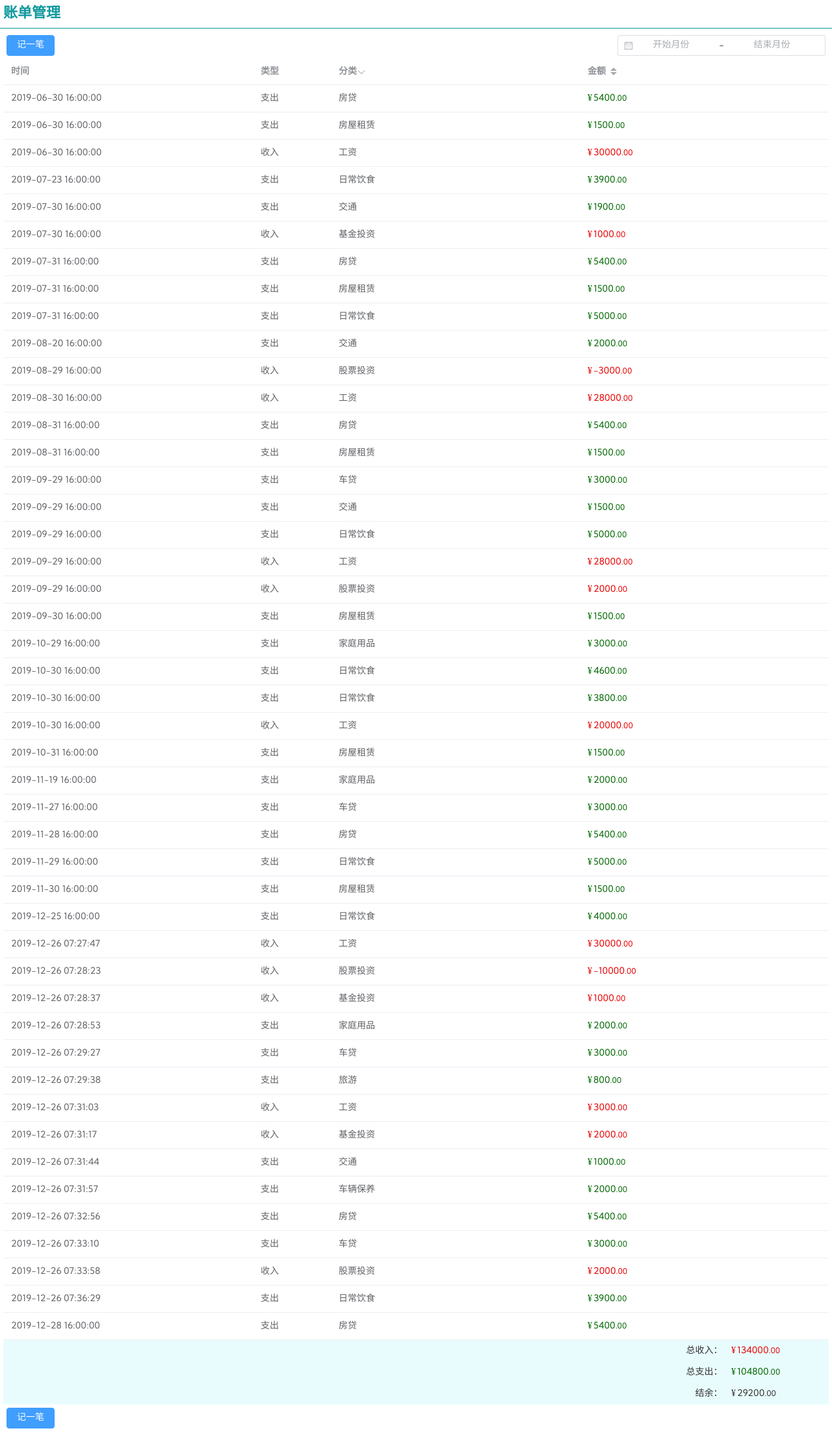
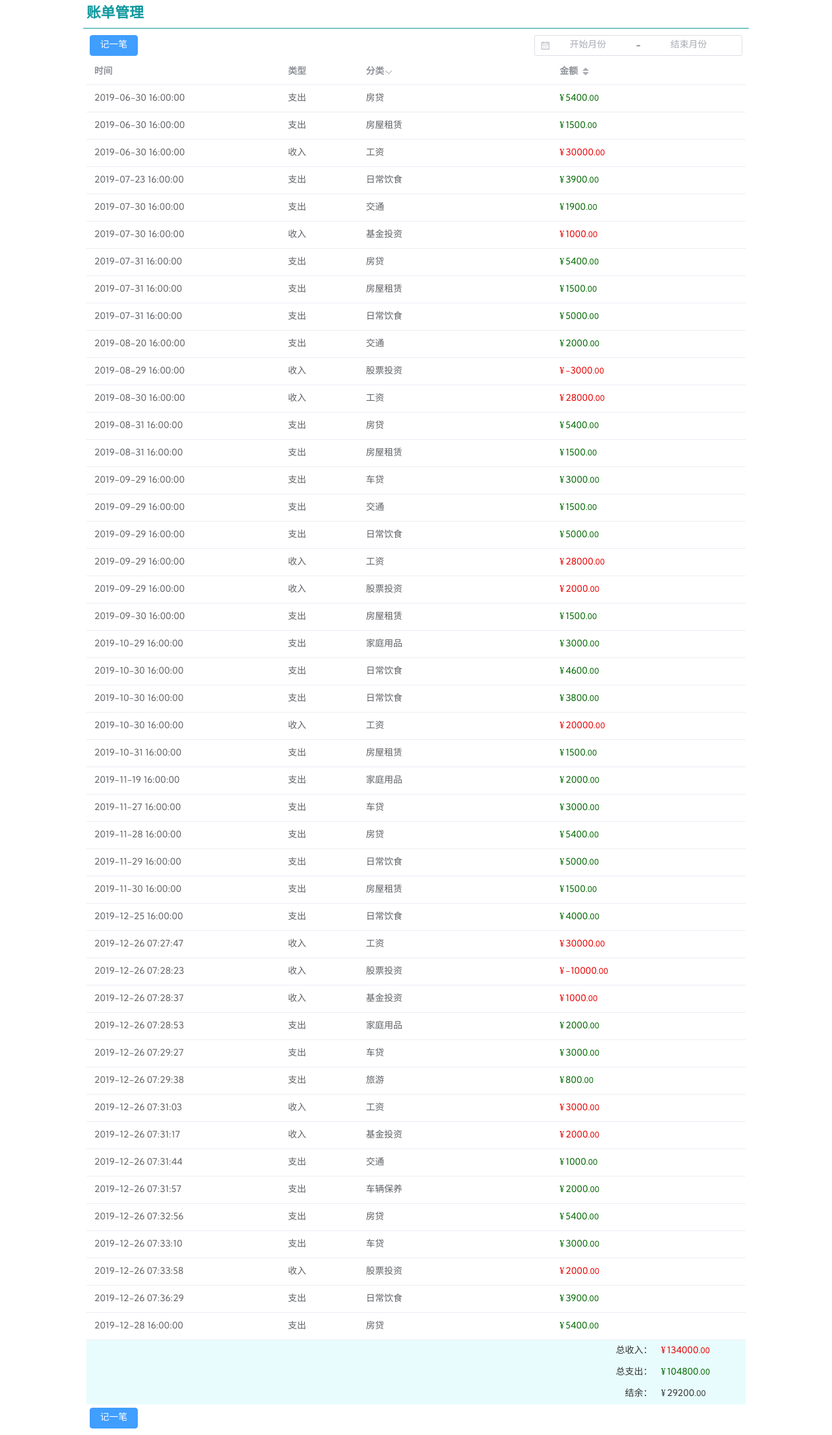
Before and after one commit to bennyhe/xmindWork, a Vue app: page / in a window 1280 px wide. Shown: the whole page at 65% size. Built offline with nearby package versions, Linux system fonts and the light colour scheme.

Commit message:
feat: 分类筛选触发合计

```diff
--- a/src/pages/List/index.scss
+++ b/src/pages/List/index.scss
@@ -40,7 +40,7 @@ $mainColor: #11999e;
     .col-amount {
       display: inline-block;
       vertical-align: middle;
-      width: 150px;
+      width: 130px;
       margin-left: 10px;
       text-align: left;
     }
--- a/src/pages/List/index.vue
+++ b/src/pages/List/index.vue
@@ -29,6 +29,7 @@
           highlight-current-row
           :row-class-name="tableRowClassName"
           :cell-class-name="tableCellClassName"
+          @filter-change="handleFilterChange"
         >
           <el-table-column prop="time" label="时间">
             <template #default="scope">
@@ -54,7 +55,12 @@
               }}
             </template>
           </el-table-column>
-          <el-table-column prop="amountFloat" label="金额" sortable :sort-by="['type', 'amountFloat', 'category']">
+          <el-table-column
+            prop="amountFloat"
+            label="金额"
+            sortable
+            :sort-by="['type', 'amountFloat', 'category']"
+          >
             <template #default="scope">
               <cptPrice
                 v-bind:key="`${scope.row.time}_${scope.row.amount}`"
@@ -241,7 +247,7 @@ export default defineComponent({
           if (!ruleFormRef.value) return
           const res = categoriesData.value.find(sitem => sitem.id === value)
           if (res && res.type !== form.useType) {
-            callback(new Error('该分类不属于该类型下！请重新选择！'))
+            callback(new Error('该分类不属于已选择类型下！请重新选择！'))
           }
         }
         callback()
@@ -321,7 +327,7 @@ export default defineComponent({
     /**
      * 动态计算带合计的数据(用来显示)
      */
-    const getArrSummary = () => {
+    const getArrSummary = useData => {
       let incomes = 0,
         outgoings = 0,
         sum = 0
@@ -347,8 +353,9 @@ export default defineComponent({
           id: Math.random()
         }
       ]
-      if (billsDataAfterFilter.value.length > 0) {
-        billsDataAfterFilter.value.forEach(item => {
+      useData = useData || billsDataAfterFilter.value
+      if (useData.length > 0) {
+        useData.forEach(item => {
           const curNumber = parseFloat(item.amount)
           if (!Number.isNaN(curNumber)) {
             if (item.type === '0') {
@@ -361,13 +368,10 @@ export default defineComponent({
             }
           }
         })
-        // console.log('触发计算', billsDataAfterFilter.value.map(item=>item.amount))
+        // console.log('触发计算', useData.map(item=>item.amount))
         newArr[0].amount = incomes
         newArr[1].amount = outgoings
         newArr[2].amount = sum
-        newArr[0].id = Math.random()
-        newArr[1].id = Math.random()
-        newArr[2].id = Math.random()
       }
       arrSummary.value = newArr
     }
@@ -477,13 +481,18 @@ export default defineComponent({
       form.useType = '0'
     }
 
+    const filterData = ref([])
     const fnFilterCate = (value, row) => {
-      console.log(value, row)
+      if (row.category === value) {
+        filterData.value.push(row)
+      }
       return row.category === value
     }
-
-    const handleSortAmount = (row, column) => {
-      console.log(row, column)
+    const handleFilterChange = val => {
+      getArrSummary(filterData.value.length > 0 ? filterData.value : null)
+      if (filterData.value.length > 0) {
+        filterData.value = []
+      }
     }
 
     return {
@@ -518,7 +527,7 @@ export default defineComponent({
       arrSummary,
       // 表格操作
       fnFilterCate,
-      handleSortAmount
+      handleFilterChange
     }
   }
 })
--- a/src/style/reset.scss
+++ b/src/style/reset.scss
@@ -107,7 +107,7 @@ body {
 }
 
 .main {
-  max-width: 1280px;
+  max-width: 1024px;
   margin: 0 auto;
 }
 
```
